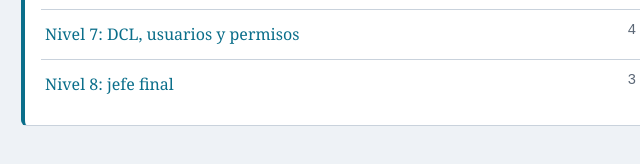
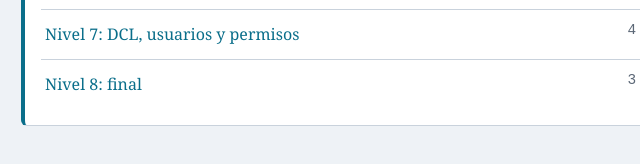
Before and after one commit to sarevalo25/dam1bbdd, a plain HTML site: page index.html in a window 1280 px wide. Shown: the part 456-620 px from the top of the page, 275-915 px from the left. Drawn offline with Linux system fonts and the light colour scheme.

Commit message:
Rename 'jefe final' to 'final' in index.html

```diff
--- a/index.html
+++ b/index.html
@@ -33,7 +33,7 @@ a span{color:var(--mu);font:.9rem "Courier New",monospace;white-space:nowrap}
 <li><a href="niveles/nivel5-alter-y-drop.html">Nivel 5: ALTER y DROP <span>6 retos</span></a></li>
 <li><a href="niveles/nivel6-practicas-de-modificacion.html">Nivel 6: prácticas de modificación <span>4 retos</span></a></li>
 <li><a href="niveles/nivel7-dcl.html">Nivel 7: DCL, usuarios y permisos <span>4 retos</span></a></li>
-<li><a href="niveles/nivel8-jefe-final.html">Nivel 8: jefe final <span>3 retos</span></a></li>
+<li><a href="niveles/nivel8-jefe-final.html">Nivel 8: final <span>3 retos</span></a></li>
 </ul>
 </details>
 </main></body></html>
```
